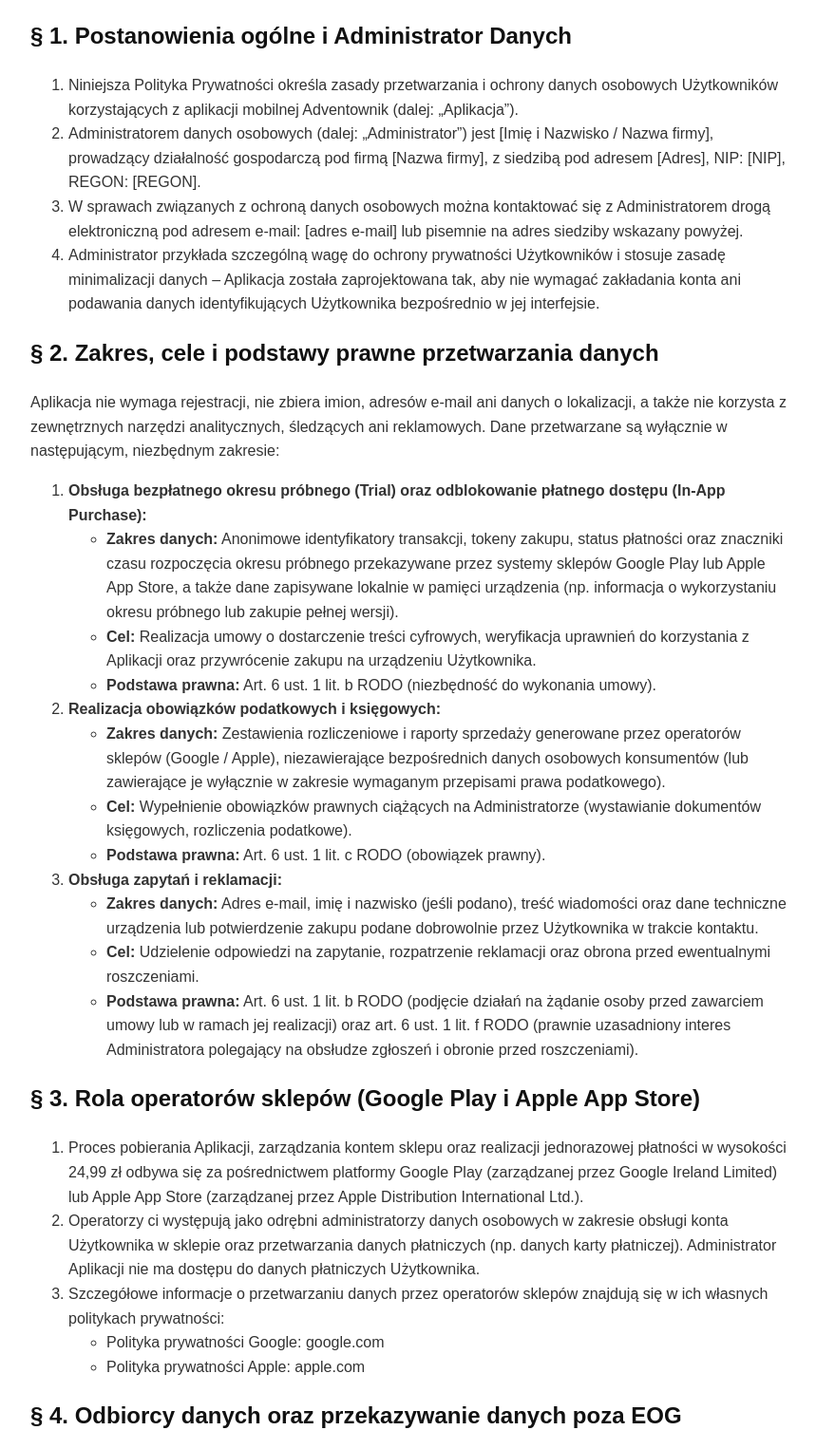
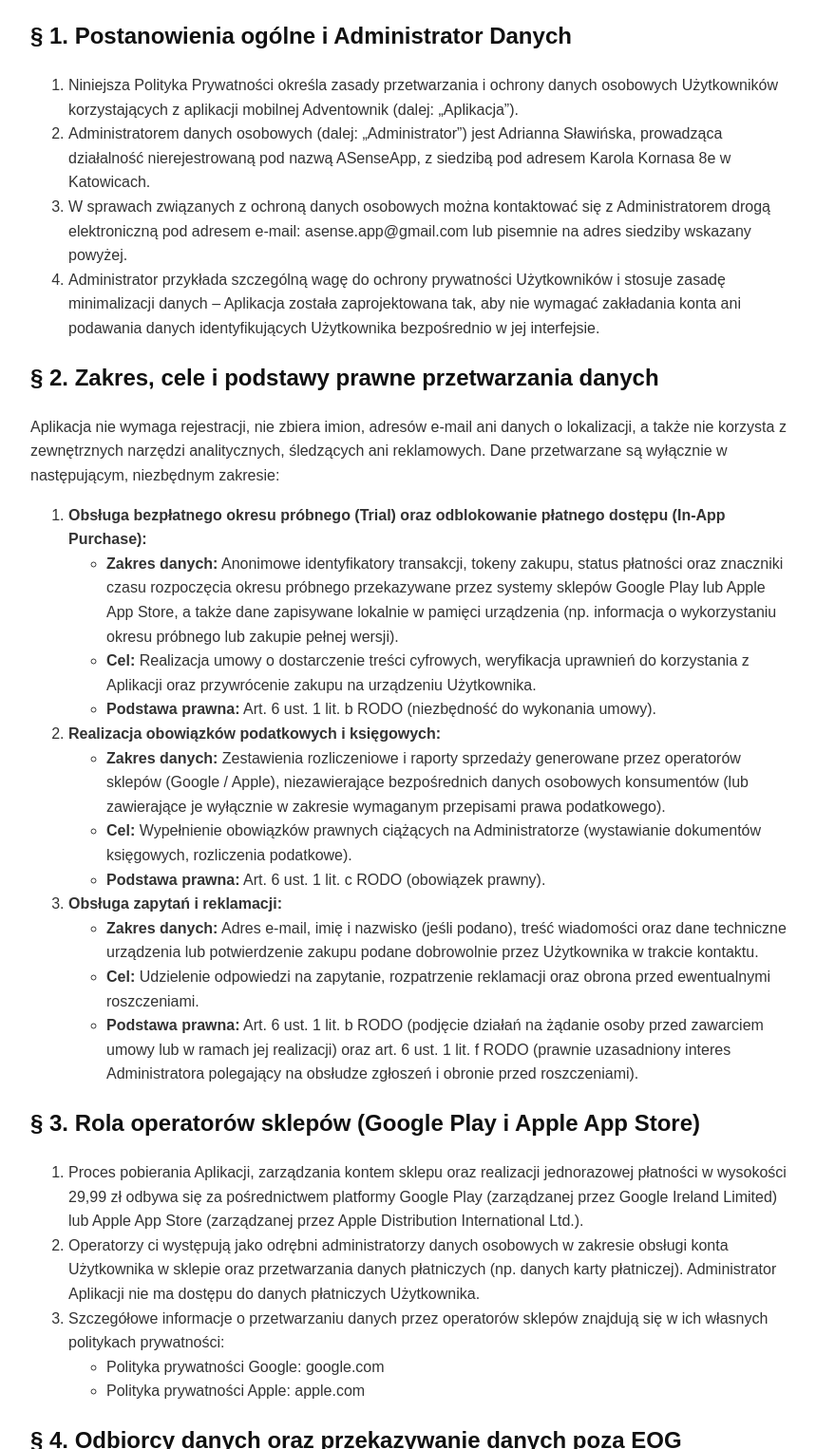
Before and after one commit to ASlawinska/adventownik-polityka-prywatnosci, a plain HTML site: page index.html in a window 1280 px wide. Shown: the part 145-1671 px from the top of the page at 95% size, without its empty margins (208-1067 px from the left). Drawn offline with Linux system fonts and the light colour scheme.

Commit message:
Update personal data administrator information

```diff
--- a/index.html
+++ b/index.html
@@ -24,8 +24,8 @@
     <h2>§ 1. Postanowienia ogólne i Administrator Danych</h2>
     <ol>
         <li>Niniejsza Polityka Prywatności określa zasady przetwarzania i ochrony danych osobowych Użytkowników korzystających z aplikacji mobilnej Adventownik (dalej: „Aplikacja”).</li>
-        <li>Administratorem danych osobowych (dalej: „Administrator”) jest [Imię i Nazwisko / Nazwa firmy], prowadzący działalność gospodarczą pod firmą [Nazwa firmy], z siedzibą pod adresem [Adres], NIP: [NIP], REGON: [REGON].</li>
-        <li>W sprawach związanych z ochroną danych osobowych można kontaktować się z Administratorem drogą elektroniczną pod adresem e-mail: [adres e-mail] lub pisemnie na adres siedziby wskazany powyżej.</li>
+        <li>Administratorem danych osobowych (dalej: „Administrator”) jest Adrianna Sławińska, prowadząca działalność nierejestrowaną pod nazwą ASenseApp, z siedzibą pod adresem Karola Kornasa 8e w Katowicach.</li>
+        <li>W sprawach związanych z ochroną danych osobowych można kontaktować się z Administratorem drogą elektroniczną pod adresem e-mail: asense.app@gmail.com lub pisemnie na adres siedziby wskazany powyżej.</li>
         <li>Administrator przykłada szczególną wagę do ochrony prywatności Użytkowników i stosuje zasadę minimalizacji danych – Aplikacja została zaprojektowana tak, aby nie wymagać zakładania konta ani podawania danych identyfikujących Użytkownika bezpośrednio w jej interfejsie.</li>
     </ol>
 
@@ -60,7 +60,7 @@
 
     <h2>§ 3. Rola operatorów sklepów (Google Play i Apple App Store)</h2>
     <ol>
-        <li>Proces pobierania Aplikacji, zarządzania kontem sklepu oraz realizacji jednorazowej płatności w wysokości 24,99 zł odbywa się za pośrednictwem platformy Google Play (zarządzanej przez Google Ireland Limited) lub Apple App Store (zarządzanej przez Apple Distribution International Ltd.).</li>
+        <li>Proces pobierania Aplikacji, zarządzania kontem sklepu oraz realizacji jednorazowej płatności w wysokości 29,99 zł odbywa się za pośrednictwem platformy Google Play (zarządzanej przez Google Ireland Limited) lub Apple App Store (zarządzanej przez Apple Distribution International Ltd.).</li>
         <li>Operatorzy ci występują jako odrębni administratorzy danych osobowych w zakresie obsługi konta Użytkownika w sklepie oraz przetwarzania danych płatniczych (np. danych karty płatniczej). Administrator Aplikacji nie ma dostępu do danych płatniczych Użytkownika.</li>
         <li>Szczegółowe informacje o przetwarzaniu danych przez operatorów sklepów znajdują się w ich własnych politykach prywatności:
             <ul>
```
